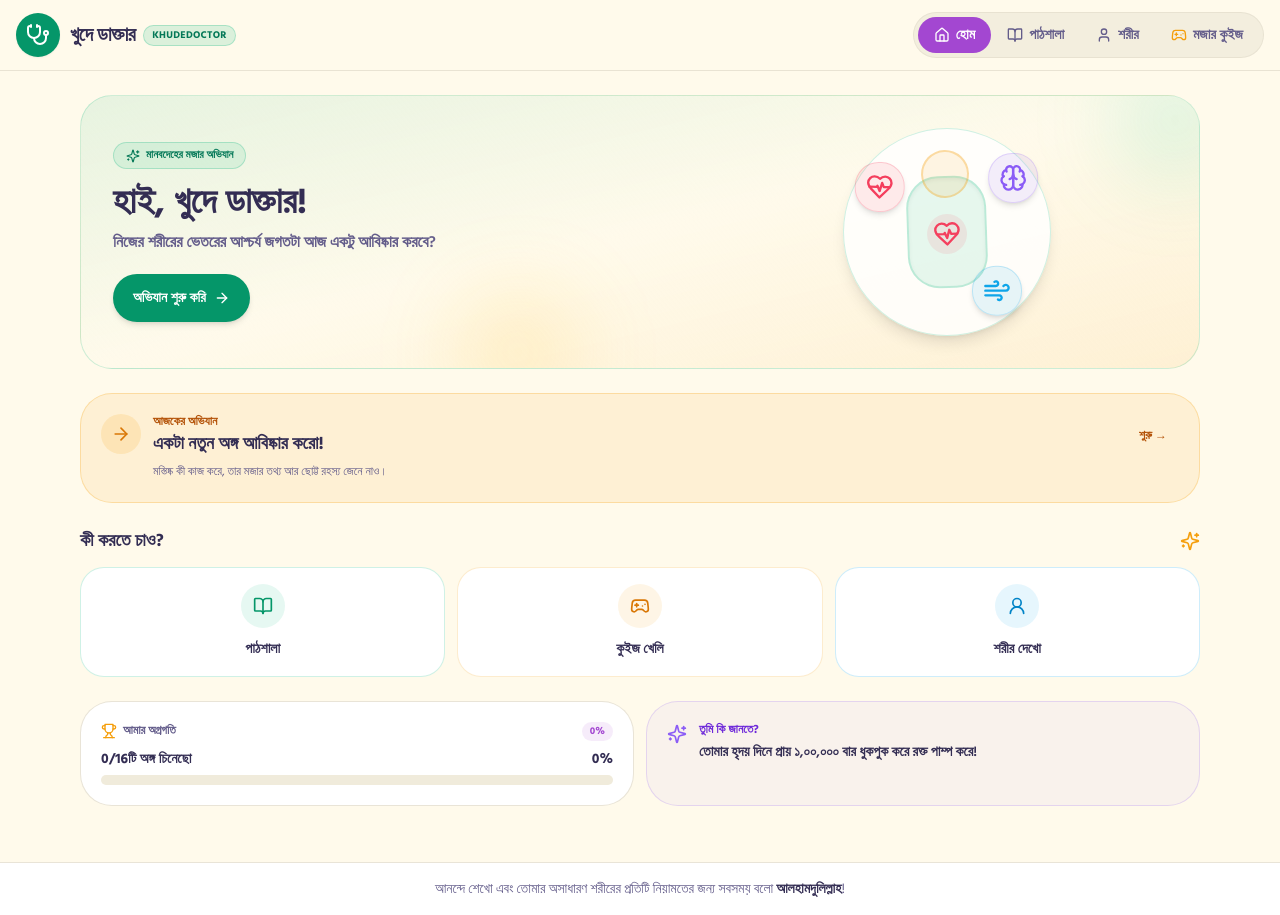
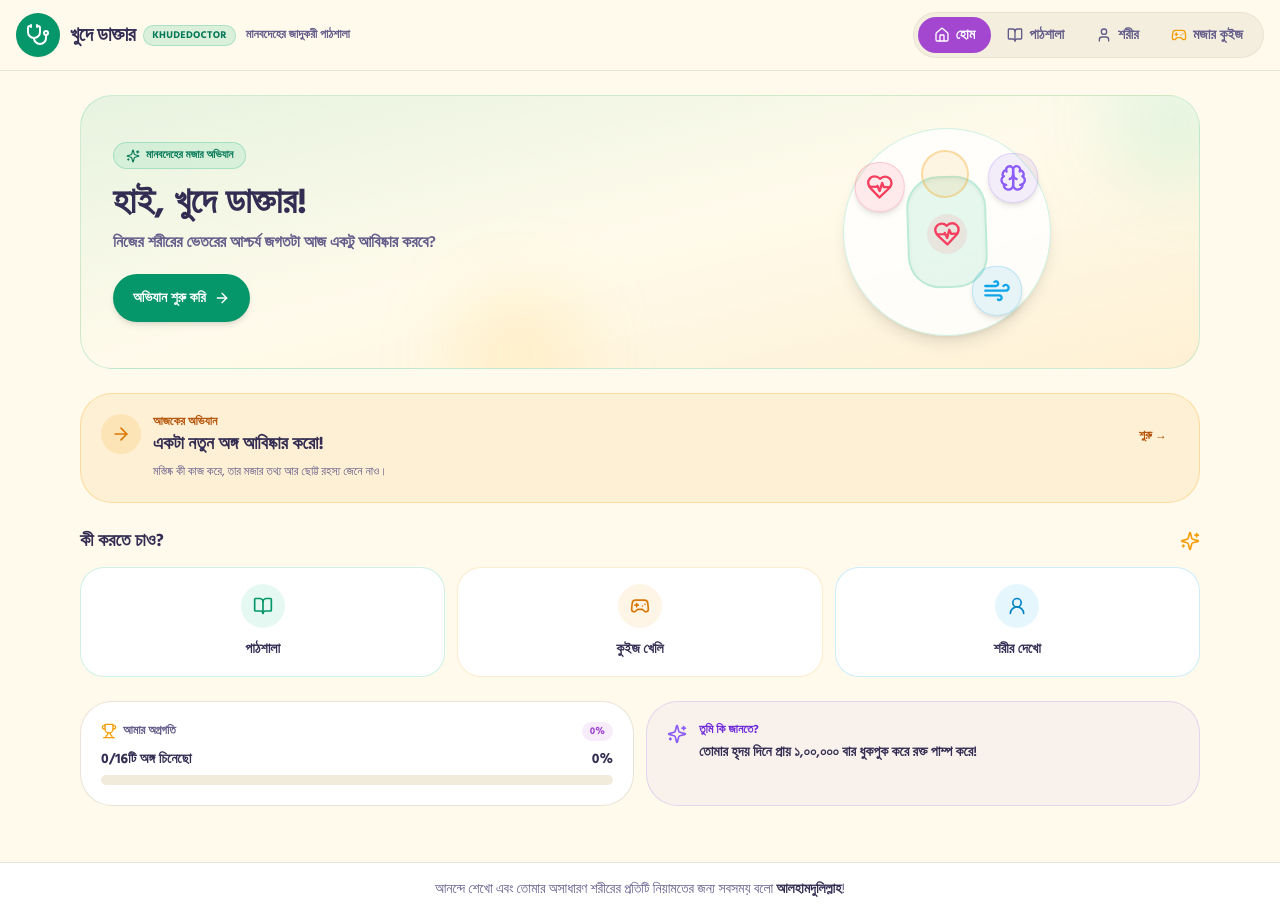
Before and after one commit to tomahmed420/KhudeDoctor-, a React (Vite) app: page / in a window 1280 px wide. Built offline with nearby package versions, Linux system fonts and the light colour scheme; the HTML template or start-up script is replaced by a standard one.

Commit message:
style: restore human body learning tagline

```diff
--- a/src/components/wonders/WondersOfBody.tsx
+++ b/src/components/wonders/WondersOfBody.tsx
@@ -115,6 +115,9 @@ export const WondersOfBody = () => {
                   </div>
 
                 </div>
+                <p className="text-muted-foreground font-bangla font-semibold text-[11px] sm:text-xs">
+                  মানবদেহের জাদুকরী পাঠশালা
+                </p>
               </div>
             </button>
 
```
